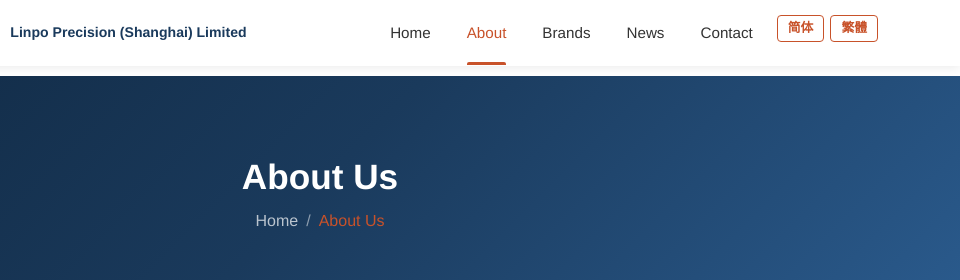
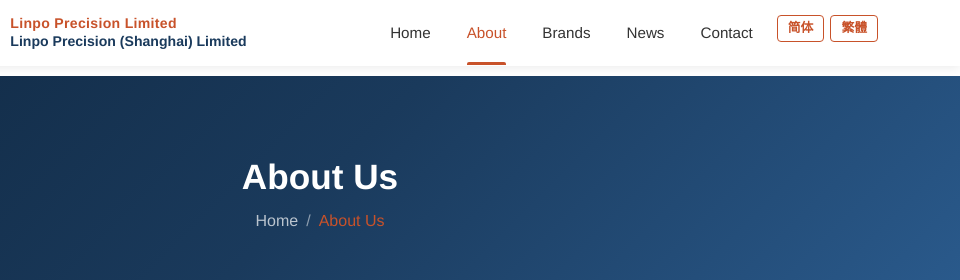
Before and after one commit to fbzyf/lujingfeng, a plain HTML site: page en/about.html in a window 1280 px wide. Shown: the top 280 px of the page, 320-1280 px from the left. Drawn offline with nearby package versions, Linux system fonts and the light colour scheme.

Commit message:
恢复英文导航栏两行公司名显示。
保留 Linpo Precision Limited 与 Linpo Precision (Shanghai) Limited，不再显示 Hong Kong 中间行。

Co-authored-by: Cursor <cursoragent@cursor.com>

```diff
--- a/en/about.html
+++ b/en/about.html
@@ -17,6 +17,7 @@
       <a class="navbar-brand" href="index.html">
         <img src="../images/logo_linpo.png" alt="LINPO">
         <div class="brand-text">
+          <span class="parent-name-en">Linpo Precision Limited</span>
           <span class="company-name-cn">Linpo Precision (Shanghai) Limited</span>
         </div>
       </a>
```
Also changed, not shown: en/brands.html (+1 -0 lines), en/contact.html (+1 -0 lines), en/index.html (+1 -0 lines), en/news.html (+1 -0 lines).
